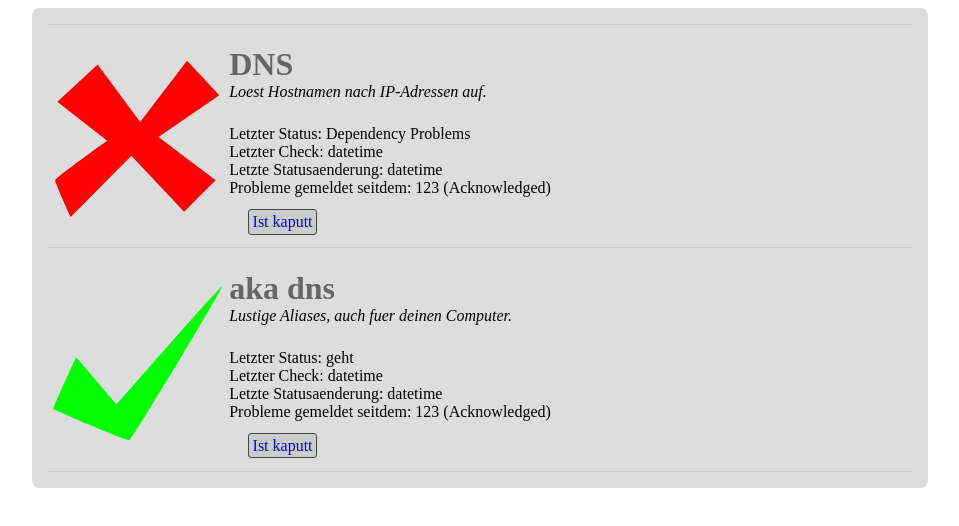
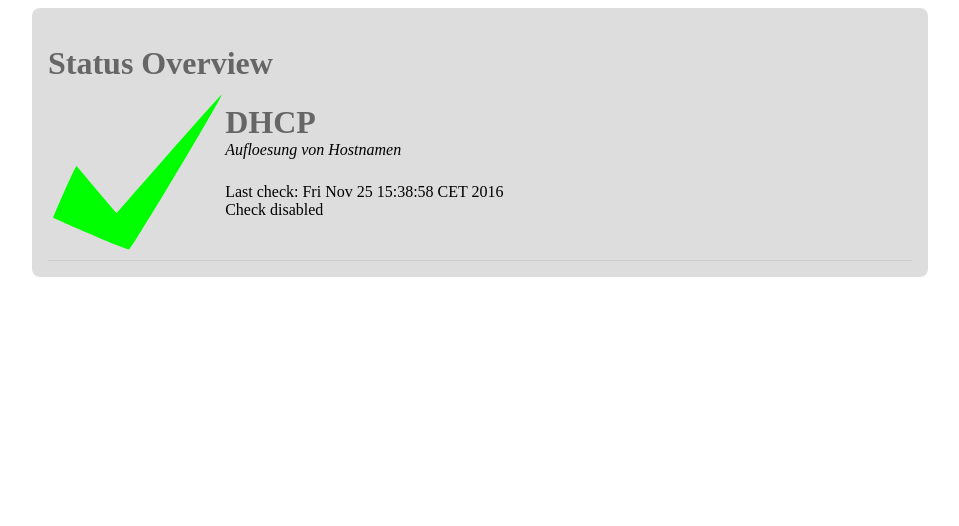
Before and after one commit to kitinfo/service-status, a plain HTML site: page index.htm in a window 1280 px wide. Shown: the whole page, without its empty margins (168-1127 px from the left). Drawn offline with Linux system fonts and the light colour scheme.

Commit message:
Implement JSON fetching

```diff
--- a/index.htm
+++ b/index.htm
@@ -6,12 +6,16 @@
 		<link rel="icon" href="static/favicon.ico" type="image/x-icon" />
 		<link rel="shortcut icon" href="static/favicon.ico" type="image/x-icon" />
 		<link rel="stylesheet" type="text/css" href="static/status.css" />
+		<script type="text/javascript" src="static/ajax.js"></script>
+		<script type="text/javascript" src="static/status.js"></script>
 		<meta name="description" content="Track current status information and report problems." />
 		<meta name="robots" content="noindex,nofollow" />
 	</head>
-	<body>
+	<body onload="services.init();">
 		<div id="center-wrap">
 			<div id="center-box">
+				<h1>Status Overview</h1>
+				<!--
 				<div class="service">
 					<img src="static/failed.svg" class="service-image" />
 					<div class="service-text">
@@ -30,24 +34,7 @@
 						</div>
 					</div>
 				</div>
-				<div class="service">
-					<img src="static/okay.svg" class="service-image" />
-					<div class="service-text">
-						<div class="service-meta">
-							<h1>aka dns</h1>
-							Lustige Aliases, auch fuer deinen Computer.
-						</div>
-						<div class="service-info">
-							Letzter Status: geht<br/>
-							Letzter Check: datetime<br/>
-							Letzte Statusaenderung: datetime<br/>
-							Probleme gemeldet seitdem: 123 (Acknowledged)
-						</div>
-						<div class="service-buttons">
-							<a class="button" href="#">Ist kaputt</a>
-						</div>
-					</div>
-				</div>
+				//-->
 			</div>
 		</div>
 	</body>
--- /dev/null
+++ b/info.json
@@ -0,0 +1,7 @@
+[
+{
+	"name":"DHCP",
+	"info":"Aufloesung von Hostnamen",
+	"file":"states/dhcp.json"
+}
+]
--- /dev/null
+++ b/states/dhcp.json
@@ -0,0 +1,5 @@
+{
+	"state": "okay",
+	"last": "Fri Nov 25 15:38:58 CET 2016",
+	"info":"Check disabled"
+}
--- /dev/null
+++ b/static/ajax.js
@@ -0,0 +1,119 @@
+/**
+	The awesome
+	CodeBlue pseudo-cross-browser XHR/AJAX Code Library
+
+	This program is free software. It comes without any warranty, to
+	the extent permitted by applicable law. You can redistribute it
+	and/or modify it under the terms of the Do What The Fuck You Want
+	To Public License, Version 2, as published by Sam Hocevar and
+	reproduced below.
+
+	DO WHAT THE FUCK YOU WANT TO PUBLIC LICENSE
+	Version 2, December 2004
+
+	Copyright (C) 2004 Sam Hocevar <sam@hocevar.net>
+
+		Everyone is permitted to copy and distribute verbatim or modified
+		copies of this license document, and changing it is allowed as long
+		as the name is changed.
+
+	DO WHAT THE FUCK YOU WANT TO PUBLIC LICENSE
+	TERMS AND CONDITIONS FOR COPYING, DISTRIBUTION AND MODIFICATION
+
+		0. You just DO WHAT THE FUCK YOU WANT TO.
+*/
+
+var ajax={
+	/**
+		Create a XHR Object.
+		IE Compat code removed.
+	*/
+	ajaxRequest:function(){
+		if (window.XMLHttpRequest){//every sane browser, ever.
+			return new XMLHttpRequest();
+		}
+		else{
+			return false;
+		}
+	},
+
+	/**
+		Make an asynchronous GET request
+		Calls /readyfunc/ with the request as parameter upon completion (readyState == 4)
+	*/
+	asyncGet:function(url,readyfunc,errfunc,user,pass){
+		var request=new this.ajaxRequest();
+		request.onreadystatechange=
+			function(){
+				if (request.readyState==4){
+					readyfunc(request);
+				}
+			};
+
+		request.open("GET",url,true,user,pass);
+		try{
+			request.send(null);
+		}
+		catch(e){
+			errfunc(e);
+		}
+		return request;
+	},
+
+	/**
+		Make an asynchronous POST request
+		Calls /readyfunc/ with the request as parameter upon completion (readyState == 4)
+
+		/payload/ should contain the data to be POSTed in the format specified by contentType,
+		by default form-urlencoded
+
+
+	*/
+	asyncPost:function(url,payload,readyfunc,errfunc,contentType,user,pass){
+		contentType=contentType||"application/x-www-form-urlencoded";
+
+		var request=new this.ajaxRequest();
+		request.onreadystatechange=
+			function(){
+				if (request.readyState==4){
+					readyfunc(request);
+				}
+			};
+
+		request.open("POST", url, true, user, pass);
+		request.setRequestHeader("Content-type", contentType);
+		try{
+			request.send(payload);
+		}
+		catch(e){
+			errfunc(e);
+		}
+		return request;
+	},
+
+	/**
+		Perform a synchronous GET request
+		This function does not do any error checking, so exceptions might
+		be thrown.
+	*/
+	syncGet:function(url,user,pass){
+		var request=new this.ajaxRequest();
+		request.open("GET", url, false, user, pass);
+		request.send(null);
+		return request;
+	},
+
+	/**
+		Perform a synchronous POST request, with /payload/
+		being the data to POST in the specified format (default: form-urlencoded)
+	*/
+	syncPost:function(url, payload, contentType, user, pass){
+		contentType=contentType||"application/x-www-form-urlencoded";
+
+		var request=new this.ajaxRequest();
+		request.open("POST", url, false, user, pass);
+		request.setRequestHeader("Content-type", contentType);
+		request.send(payload);
+		return request;
+	}
+};
--- a/static/status.css
+++ b/static/status.css
@@ -41,6 +41,7 @@ a{
 .service{
 	border-bottom:1px solid #ccc;
 	position:relative;
+	vertical-align:top;
 }
 
 .service:first-child{
@@ -49,6 +50,7 @@ a{
 
 .service-text, .service-image{
 	display:inline-block;
+	vertical-align:top;
 }
 
 .service-text{
--- /dev/null
+++ b/static/status.js
@@ -0,0 +1,91 @@
+var services = {
+	states:[],
+
+	service:function(info){
+		this.name = info.name;
+		this.info = info.info;
+		this.file = info.file;
+		this.node = services.node("div", "service", "", services.node("img", "service-image"));
+		subnode = services.node("div", "service-text", "", services.node("div", "service-meta", "", services.node("h1", "", this.name)));
+		subnode.appendChild(services.node("div", "service-info"));
+		this.node.appendChild(subnode);
+
+		this.node.getElementsByClassName("service-meta")[0].appendChild(document.createTextNode(this.info));
+		this.node.getElementsByClassName("service-info")[0].textContent = " -- no data yet --";
+		this.node.getElementsByClassName("service-image")[0].src = "static/reported.svg";
+
+		document.getElementById("center-box").appendChild(this.node);
+		_self = this;
+
+		this.fetch = function(){
+			ajax.asyncGet(this.file, function(request){
+				if(request.status != 200){
+					_self.node.getElementsByClassName("service-info")[0].textContent = "Failed to fetch";
+					return;
+				}
+				try{
+					var data = JSON.parse(request.responseText);
+				}
+				catch(e){
+					_self.node.getElementsByClassName("service-info")[0].textContent = "Failed to parse incoming data";
+					return;
+				}
+				_self.state = data;
+				_self.update();
+			},
+			function(e){
+				this.node.getElementsByClassName("service-info")[0].textContent = "Failed to fetch";
+			});
+		};
+
+		this.update = function(){
+			this.node.getElementsByClassName("service-image")[0].src = "static/" + this.state.state + ".svg";
+			this.node.getElementsByClassName("service-info")[0].innerHTML = "Last check: " + this.state.last + "<br/>" + this.state.info;
+		};
+	},
+
+	node:function(tag, cname, text, child){
+		var node = document.createElement(tag);
+		if(cname){
+			node.className = cname;
+		}
+		if(text){
+			node.textContent = text;
+		}
+		if(child){
+			node.appendChild(child);
+		}
+		return node;
+	},
+
+	init:function(){
+		ajax.asyncGet("info.json", function(request){
+			if(request.status != 200){
+				window.alert("Failed to fetch info.json, HTTP " + request.status);
+				return;
+			}
+			try{
+				var data = JSON.parse(request.responseText);
+			}
+			catch(e){
+				window.alert("Failed to parse info.json: " + e);
+				return;
+			}
+			data.forEach(function(service){
+				services.states.push(new services.service(service));
+			});
+			services.update();
+		},
+		function(e){
+			window.alert("Failed to load status information: " + e);
+		});
+
+		window.setInterval(services.update, 10000);
+	},
+
+	update:function(){
+		services.states.forEach(function(service){
+			service.fetch();
+		});
+	}
+};
```
